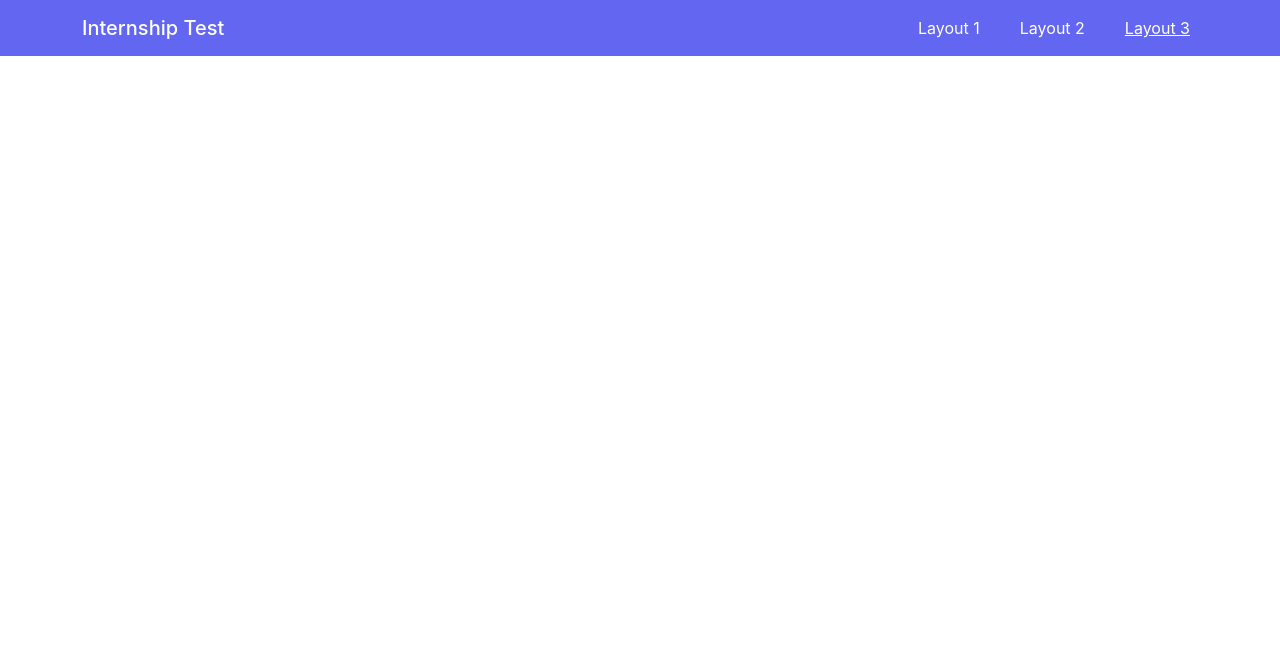
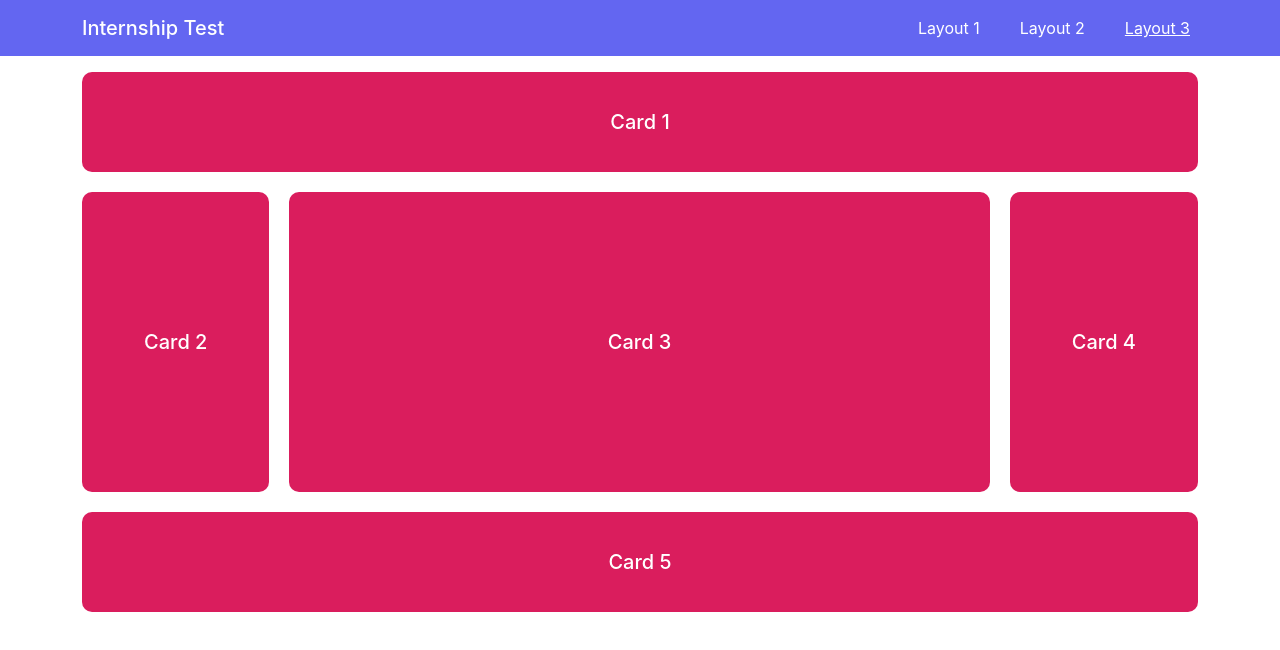
Before and after one commit to zubayer-salehin/Internship-Assessment, a React (Create React App) app: page /layout3 in a window 1280 px wide. Shown: the top 650 px of the page. Built offline with nearby package versions, Linux system fonts and the light colour scheme.

Commit message:
layout 3 page done

```diff
--- a/src/App.css
+++ b/src/App.css
@@ -47,6 +47,7 @@
 }
 
 .registerBox {
+    width: 50%;
     background-color: white;
     padding: 40px;
     border-radius: 0.375rem;
@@ -126,4 +127,63 @@
     border-radius: 0.325rem;
 }
 
+@media only screen and (max-width: 575px) {
+    .userList {
+        width: 100%;
+        height: fit-content;
+    }
+
+    .registerBox {
+        width: 100%;
+    }
+}
+
 /* Layout 2 CSS End */
+
+/* Layout 3 CSS Start */
+
+.item1 {
+    grid-area: card1;
+}
+
+.item2 {
+    grid-area: card2;
+}
+
+.item3 {
+    grid-area: card3;
+}
+
+.item4 {
+    grid-area: card4;
+}
+
+.item5 {
+    grid-area: card5;
+}
+
+.grid-container {
+    display: grid;
+    grid-template-columns: repeat(6, 1f);
+    grid-template-rows: 100px 300px 100px;
+    grid-template-areas:
+        'card1 card1 card1 card1 card1 card1 card1'
+        'card2 card3 card3 card3 card3 card3 card4'
+        'card5 card5 card5 card5 card5 card5 card5';
+    gap: 20px;
+    background-color: white;
+}
+
+.grid-container>div {
+    display: flex;
+    justify-content: center;
+    align-items: center;
+    background-color: #da1d5d;
+    color: white;
+    padding: 20px 0;
+    font-size: 20px;
+    font-weight: 500;
+    border-radius: 10px;
+}
+
+/* Layout 3 CSS End */
--- a/src/pages/Layout1.js
+++ b/src/pages/Layout1.js
@@ -31,7 +31,7 @@ const Layout1 = () => {
 
     return (
         <div className='screen-width-height d-flex justify-content-center align-items-center screen-backgroud'>
-            <div className='w-50 shadow-lg registerBox'>
+            <div className='registerBox shadow-lg'>
                 <h4 className='mb-4 text-center'>User Registration</h4>
                 <form onSubmit={handleSubmit(onSubmit)}>
                     <>
--- a/src/pages/Layout2.js
+++ b/src/pages/Layout2.js
@@ -9,6 +9,7 @@ const Layout2 = () => {
         <div className='screen-width-height d-flex justify-content-center screen-backgroud pt-5'>
             <div className="userList shadow-lg">
                 <h4 className='mb-4 text-center'>USER LIST</h4>
+                <div className="table-responsive">
                     <table className="table table-bordered mb-0">
                         <thead>
                             <tr>
@@ -32,6 +33,7 @@ const Layout2 = () => {
                     </table>
                 </div>
             </div>
+        </div>
     );
 };
 
--- a/src/pages/Layout3.js
+++ b/src/pages/Layout3.js
@@ -2,8 +2,14 @@ import React from 'react';
 
 const Layout3 = () => {
     return (
-        <div>
-
+        <div className='container mt-3'>
+            <div className="grid-container">
+                <div className="item1">Card 1</div>
+                <div className="item2">Card 2</div>
+                <div className="item3">Card 3</div>
+                <div className="item4">Card 4</div>
+                <div className="item5">Card 5</div>
+            </div>
         </div>
     );
 };
```
Lines whose indentation alone changed are shown as unchanged.
